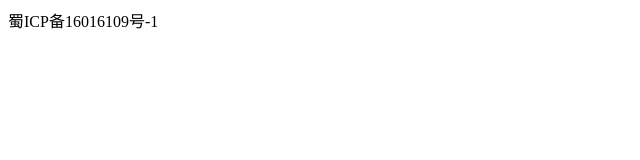
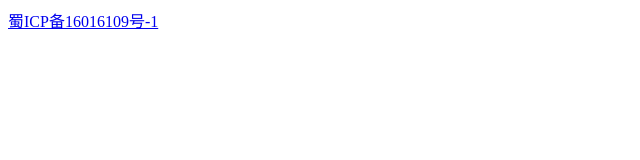
Before and after one commit to lengkristy/lengkristy.github.io, a plain HTML site: page index.html in a window 1280 px wide. Shown: the whole page, without its empty margins (0-640 px from the left). Drawn offline with Linux system fonts and the light colour scheme.

Commit message:
Update index.html

```diff
--- a/index.html
+++ b/index.html
@@ -5,6 +5,6 @@
 </title>
 </head>
 <body>
- <span>蜀ICP备16016109号-1</span>
+ <a href="https://beian.miit.gov.cn/" target="_blank">蜀ICP备16016109号-1</a>
 </body>
 </html>
```
